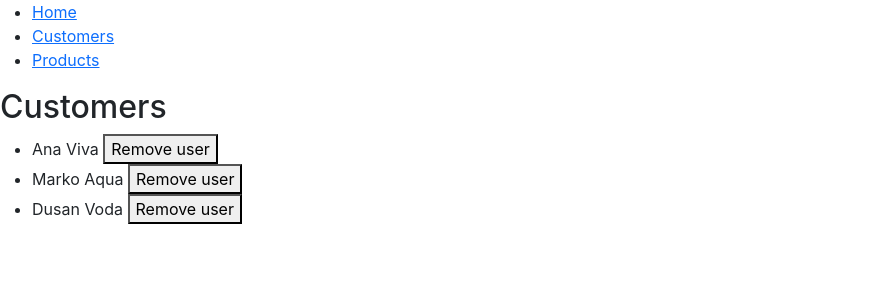
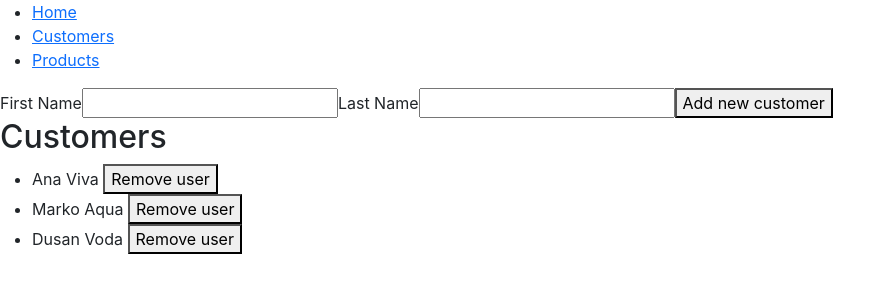
Before and after one commit to jvnvcnkl/nk-15-store-app, a React (Create React App) app: page /customers in a window 1280 px wide. Shown: the top 300 px of the page, without its empty margins (0-895 px from the left). Built offline with nearby package versions, Linux system fonts and the light colour scheme.

Commit message:
3rd task

```diff
--- a/src/App.js
+++ b/src/App.js
@@ -7,9 +7,9 @@ import {
   Link
 } from "react-router-dom";
 import NavBar from './components/NavBar';
-import Home from './pages/home';
-import Customers from './pages/customers';
-import Products from './pages/products';
+import Home from './pages/Home';
+import Customers from './pages/Customers';
+import Products from './pages/Products';
 
 function App() {
   return (<Router>
--- /dev/null
+++ b/src/components/AddNewCustomerForm.js
@@ -0,0 +1,34 @@
+import React from 'react'
+import { useState } from 'react'
+
+export default function AddNewCustomerForm(props) {
+    const [newCustomer, setNewCustomer] = useState({
+
+        firstName: '',
+        lastName: '',
+    })
+
+    const handleSubmit = (e) => {
+        e.preventDefault();
+        props.submitCallback(newCustomer)
+
+    }
+    return (
+        <div>
+            <form onSubmit={handleSubmit}>
+                <label>First Name</label>
+                <input value={newCustomer.firstName} onChange={(e) => {
+                    setNewCustomer({ ...newCustomer, firstName: e.target.value })
+                }} />
+                <label>Last Name</label>
+                <input value={newCustomer.lastName} onChange={(e) => {
+
+                    setNewCustomer({ ...newCustomer, lastName: e.target.value })
+
+
+                }} />
+                <button>Add new customer</button>
+            </form>
+        </div>
+    )
+}
--- a/src/components/AppCustomers.js
+++ /dev/null
@@ -1,35 +0,0 @@
-import React from 'react'
-import { useState } from 'react'
-export default function AppCustomers() {
-
-    const [customers, setCustomers] = useState([
-        {
-            id: 1,
-            firstName: 'Ana',
-            lastName: 'Viva',
-        },
-        {
-            id: 2,
-            firstName: 'Marko',
-            lastName: 'Aqua',
-        },
-        {
-            id: 3,
-            firstName: 'Dusan',
-            lastName: 'Voda',
-        }
-    ])
-    const handleRemoveUser = (id) => {
-        setCustomers(customers.filter((customer) => id !== customer.id))
-    }
-    return (
-        <div>
-            <h2>Customers</h2>
-            <ul>   {customers.map((customer) => (
-                <li>{customer.firstName} {customer.lastName}  <button onClick={() => handleRemoveUser(customer.id)}>Remove user </button></li>
-
-
-            ))}  </ul>
-        </div >
-    )
-}
--- /dev/null
+++ b/src/pages/Customers.js
@@ -0,0 +1,57 @@
+import React from 'react'
+import { useState } from 'react'
+import AddNewCustomerForm from '../components/AddNewCustomerForm'
+export default function Customers() {
+
+    const [customers, setCustomers] = useState([
+        {
+            id: 1,
+            firstName: 'Ana',
+            lastName: 'Viva',
+        },
+        {
+            id: 2,
+            firstName: 'Marko',
+            lastName: 'Aqua',
+        },
+        {
+            id: 3,
+            firstName: 'Dusan',
+            lastName: 'Voda',
+        }
+    ])
+
+
+
+
+    const handleRemoveUser = (id) => {
+        setCustomers(customers.filter((customer) => id !== customer.id))
+    }
+
+    const handleSubmit = (newCustomer) => {
+
+        setCustomers([...customers, { ...newCustomer }])
+
+    }
+
+
+
+
+
+
+    return (
+        <div>
+            <AddNewCustomerForm submitCallback={handleSubmit} />
+
+            <div>
+                <h2>Customers</h2>
+                <ul>   {customers.map((customer) => (
+                    <li key={customer.id}>{customer.firstName} {customer.lastName}  <button onClick={() => handleRemoveUser(customer.id)}>Remove user </button></li>
+
+
+                ))}  </ul>
+            </div >
+
+        </div>
+    )
+}
--- a/src/pages/home.js
+++ b/src/pages/Home.js
@@ -1,6 +1,6 @@
 import React from 'react'
 
-export default function home() {
+export default function Home() {
     return (
         <div>
             <h2>Home</h2>
--- a/src/pages/products.js
+++ b/src/pages/Products.js
@@ -1,6 +1,6 @@
 import React from 'react'
 import AppProducts from '../components/AppProducts'
-export default function products() {
+export default function Products() {
     return (
         <div>
             <AppProducts />
--- a/src/pages/customers.js
+++ /dev/null
@@ -1,10 +0,0 @@
-import React from 'react'
-import AppCustomers from '../components/AppCustomers'
-
-export default function customers() {
-    return (
-        <div>
-            <AppCustomers />
-        </div>
-    )
-}
```
